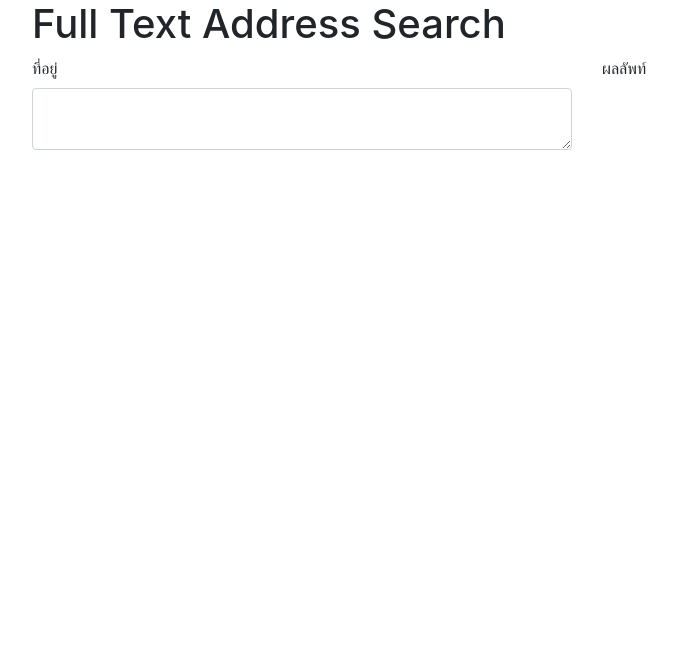
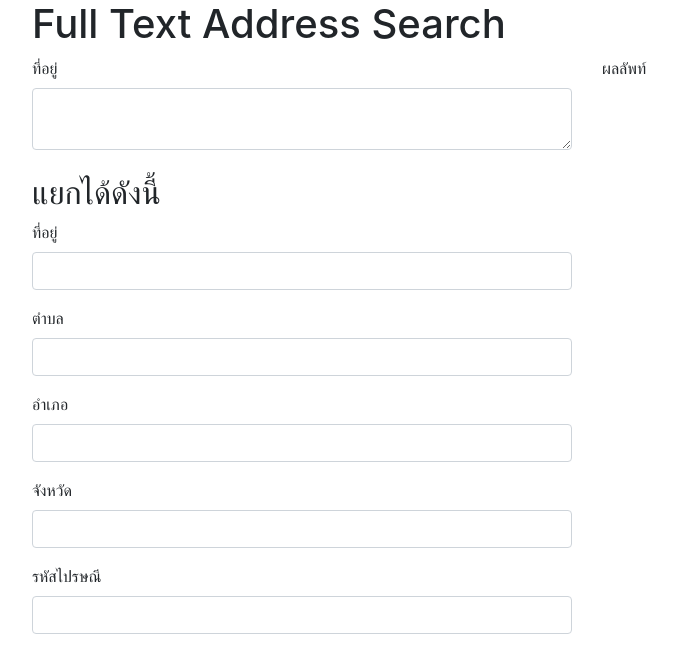
Before and after one commit to 7elven/7elven.github.io, a plain HTML site: page js/fullTextSearchAddress/address.html in a window 1280 px wide. Shown: the whole page, without its empty margins (53-730 px from the left). Drawn offline with nearby package versions, Linux system fonts and the light colour scheme.

Commit message:
add text input

```diff
--- a/js/fullTextSearchAddress/address.html
+++ b/js/fullTextSearchAddress/address.html
@@ -44,10 +44,33 @@
         <div class="row">
 
             <div class="col-sm">
-                <label for="basic-url">ที่อยู่</label>
+                <label>ที่อยู่</label>
                 <div class="input-group">
                     <textarea onchange="search(this.value)" class="form-control" aria-label="With textarea"></textarea>
                 </div>
+                <br />
+                <h2>แยกได้ดังนี้</h2>
+                <div class="form-group">
+                    <label>ที่อยู่</label>
+                    <input type="text" class="form-control" id="form-address">
+                </div>
+                <div class="form-group">
+                    <label>ตำบล</label>
+                    <input type="text" class="form-control" id="form-district">
+                </div>
+                <div class="form-group">
+                    <label>อำเภอ</label>
+                    <input type="text" class="form-control" id="form-amphor">
+                </div>
+                <div class="form-group">
+                    <label>จังหวัด</label>
+                    <input type="text" class="form-control" id="form-province">
+                </div>
+                <div class="form-group">
+                    <label>รหัสไปรษณี</label>
+                    <input type="text" class="form-control" id="form-zipcode">
+                </div>
+
             </div>
             <div class="col-sm">
                 <label for="basic-url">ผลลัพท์</label>
@@ -71,7 +94,13 @@
 
                 output(syntaxHighlight(JSON.stringify(data, undefined, 4)))
 
+                // สมมติว่า array แรกถูกต้อง
                 console.log(splitAddress(text, data[0]))
+                document.getElementById('form-address').value = splitAddress(text, data[0])[0]
+                document.getElementById('form-district').value = data[0].item.district
+                document.getElementById('form-amphor').value = data[0].item.amphoe
+                document.getElementById('form-province').value = data[0].item.province
+                document.getElementById('form-zipcode').value = data[0].item.zipcode
             })
         }
 
```
